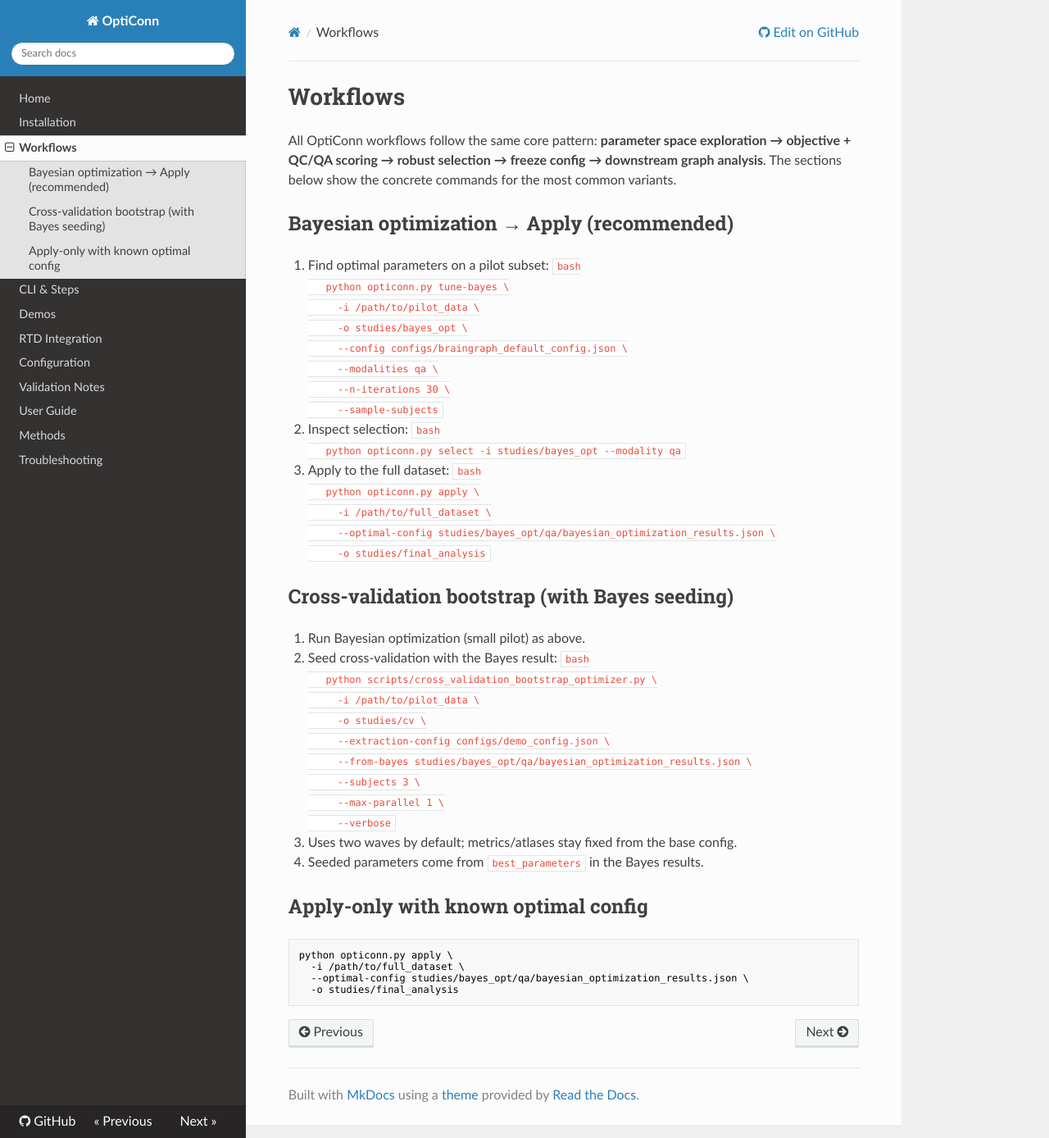
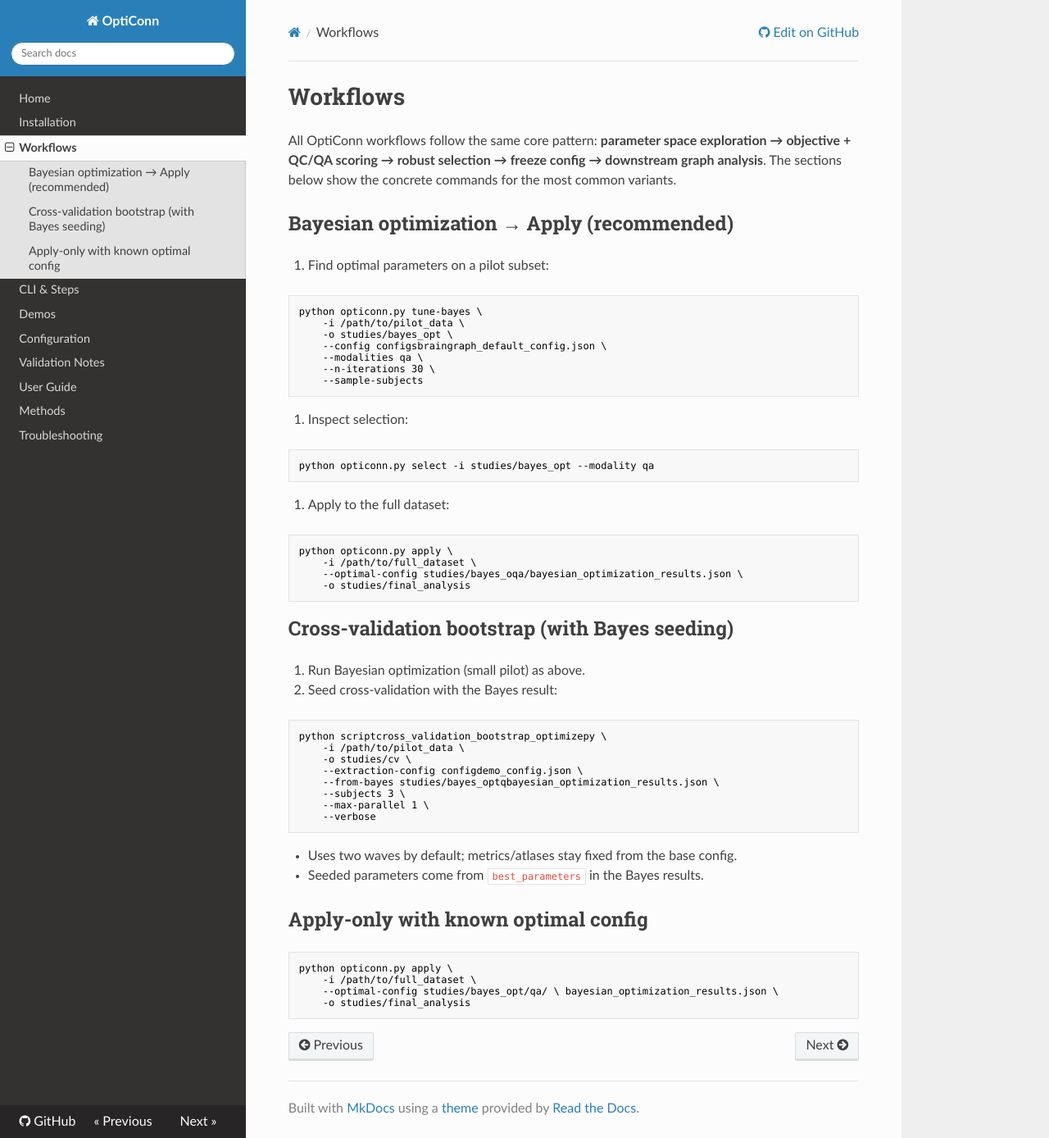
Before and after one commit to MRI-Lab-Graz/opticonn, an MkDocs documentation site: the page built from docs/workflows.md, in a window 1280 px wide and 1388 px high. Shown: the whole window at 82% size. Built offline with MkDocs 1.6.1, drawn with Linux system fonts in a browser that asks for light colours; nearby versions of some CDN libraries.

Commit message:
Remove ReadTheDocs configuration and update documentation for clarity and consistency

````diff
--- /dev/null
+++ b/docs/stylesheets/no_code_colors.css
@@ -0,0 +1,20 @@
+/*
+Disable colored syntax highlighting in code blocks.
+Works with/without Pygments or other highlighters.
+*/
+
+pre code,
+.codehilite,
+.codehilite pre,
+.highlight,
+.highlight pre {
+  color: inherit;
+}
+
+.codehilite span,
+.highlight span {
+  color: inherit !important;
+  background: none !important;
+  font-weight: inherit !important;
+  font-style: inherit !important;
+}
--- a/docs/workflows.md
+++ b/docs/workflows.md
@@ -4,47 +4,54 @@ All OptiConn workflows follow the same core pattern: **parameter space explorati
 
 ## Bayesian optimization → Apply (recommended)
 1. Find optimal parameters on a pilot subset:
-   ```bash
-   python opticonn.py tune-bayes \
-     -i /path/to/pilot_data \
-     -o studies/bayes_opt \
-     --config configs/braingraph_default_config.json \
-     --modalities qa \
-     --n-iterations 30 \
-     --sample-subjects
-   ```
+
+```console
+python opticonn.py tune-bayes \
+    -i /path/to/pilot_data \
+    -o studies/bayes_opt \
+    --config configsbraingraph_default_config.json \
+    --modalities qa \
+    --n-iterations 30 \
+    --sample-subjects
+```
 2. Inspect selection:
-   ```bash
-   python opticonn.py select -i studies/bayes_opt --modality qa
-   ```
+
+```console
+python opticonn.py select -i studies/bayes_opt --modality qa
+```
+
 3. Apply to the full dataset:
-   ```bash
-   python opticonn.py apply \
-     -i /path/to/full_dataset \
-     --optimal-config studies/bayes_opt/qa/bayesian_optimization_results.json \
-     -o studies/final_analysis
-   ```
+
+```console
+python opticonn.py apply \
+    -i /path/to/full_dataset \
+    --optimal-config studies/bayes_oqa/bayesian_optimization_results.json \
+    -o studies/final_analysis
+```
 
 ## Cross-validation bootstrap (with Bayes seeding)
 1. Run Bayesian optimization (small pilot) as above.
 2. Seed cross-validation with the Bayes result:
-   ```bash
-   python scripts/cross_validation_bootstrap_optimizer.py \
-     -i /path/to/pilot_data \
-     -o studies/cv \
-     --extraction-config configs/demo_config.json \
-     --from-bayes studies/bayes_opt/qa/bayesian_optimization_results.json \
-     --subjects 3 \
-     --max-parallel 1 \
-     --verbose
-   ```
-   - Uses two waves by default; metrics/atlases stay fixed from the base config.
-   - Seeded parameters come from `best_parameters` in the Bayes results.
+
+```sh
+python scriptcross_validation_bootstrap_optimizepy \
+    -i /path/to/pilot_data \
+    -o studies/cv \
+    --extraction-config configdemo_config.json \
+    --from-bayes studies/bayes_optqbayesian_optimization_results.json \
+    --subjects 3 \
+    --max-parallel 1 \
+    --verbose
+```
+
+- Uses two waves by default; metrics/atlases stay fixed from the base config.
+- Seeded parameters come from `best_parameters` in the Bayes results.
 
 ## Apply-only with known optimal config
-```bash
+
+```sh
 python opticonn.py apply \
-  -i /path/to/full_dataset \
-  --optimal-config studies/bayes_opt/qa/bayesian_optimization_results.json \
-  -o studies/final_analysis
+    -i /path/to/full_dataset \
+    --optimal-config studies/bayes_opt/qa/ \ bayesian_optimization_results.json \
+    -o studies/final_analysis
 ```
--- a/mkdocs.yml
+++ b/mkdocs.yml
@@ -11,7 +11,6 @@ nav:
   - Workflows: workflows.md
   - CLI & Steps: cli_steps.md
   - Demos: demos.md
-  - RTD Integration: rt_d_integration.md
   - Configuration: configuration.md
   - Validation Notes: validation.md
   - User Guide: user_guide.md
@@ -21,7 +20,15 @@ theme:
   name: readthedocs
 markdown_extensions:
   - admonition
-  - codehilite
+  - fenced_code
+  - pymdownx.arithmatex:
+      generic: true
   - toc:
       permalink: true
   - tables
+
+extra_css:
+  - stylesheets/no_code_colors.css
+
+extra_javascript:
+  - https://cdn.jsdelivr.net/npm/mathjax@3/es5/tex-mml-chtml.js
````
Also changed, not shown: .readthedocs.yml (deleted, +0 -12 lines), docs/cli_steps.md (+1 -1 lines), docs/methods.md (+7 -2 lines), docs/rt_d_integration.md (deleted, +0 -28 lines), 1 other file.
